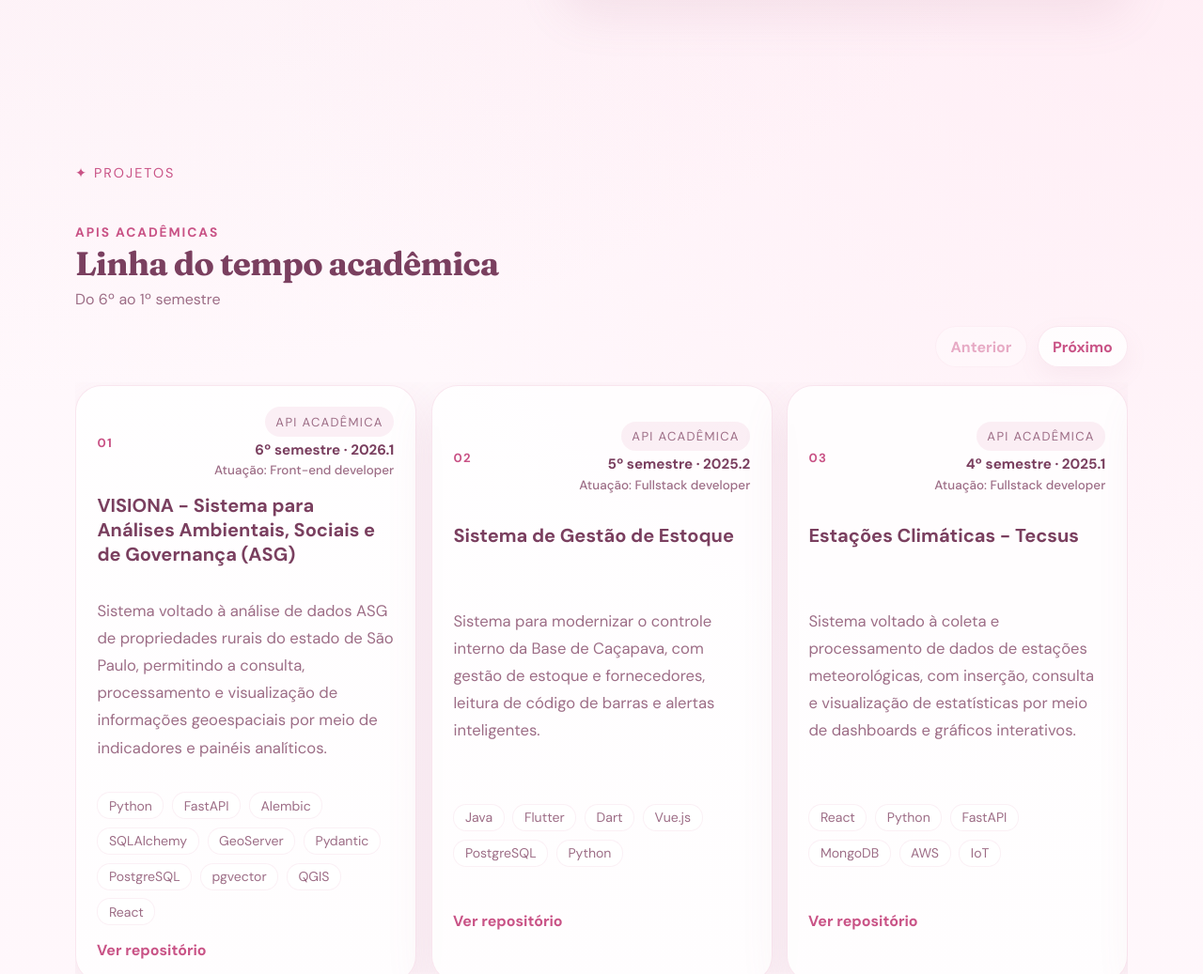
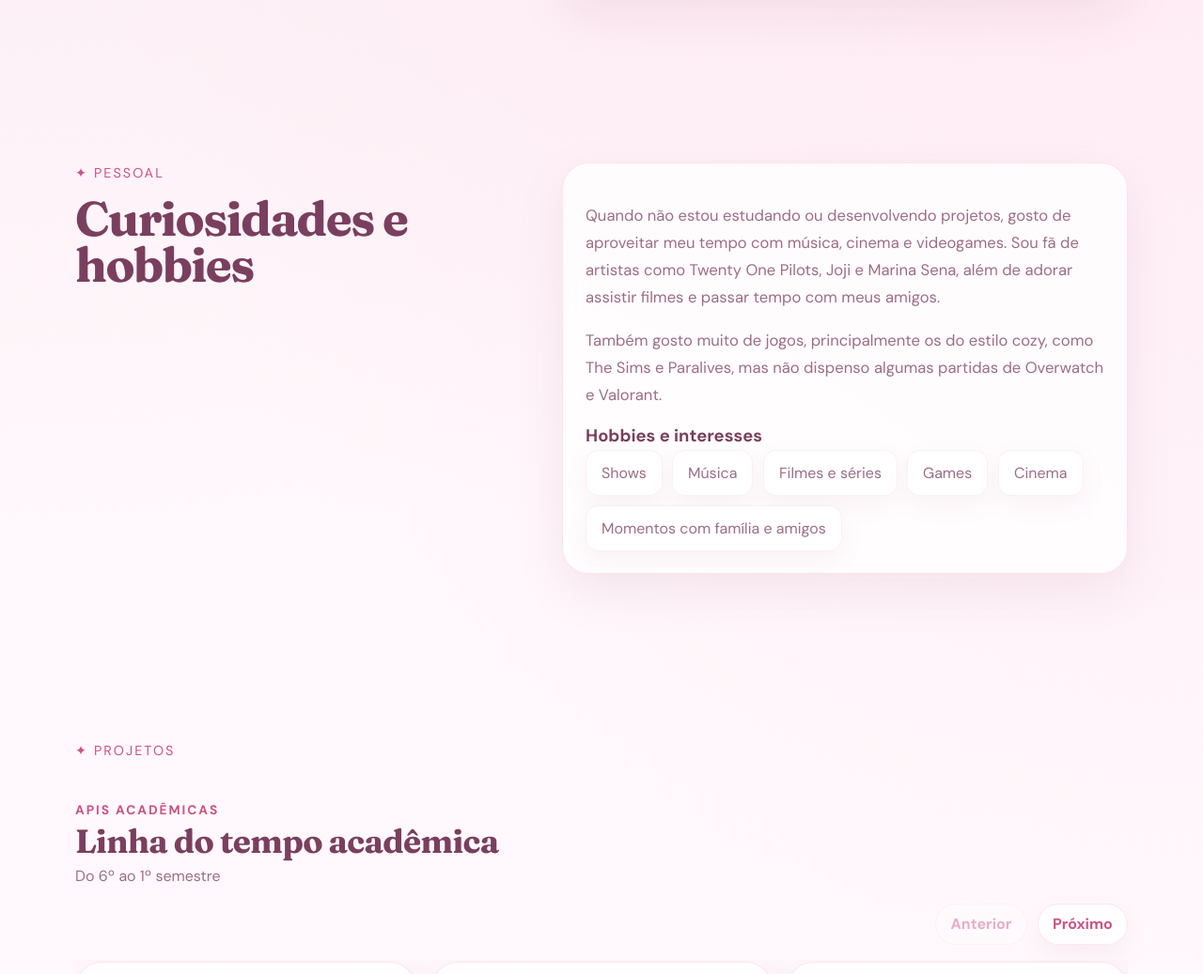
Before and after one commit to fatec-sjc-dsm-portfolio/ra1461392321019, a plain HTML site: page docs/index.html in a window 1280 px wide. Shown: the part 1134-2171 px from the top of the page at 94% size. Drawn offline with Linux system fonts and the light colour scheme.

Commit message:
feat: sobre mim adicional

```diff
--- a/docs/assets/css/styles.css
+++ b/docs/assets/css/styles.css
@@ -163,6 +163,14 @@ img {
 .section {
   padding: 5.5rem 0;
   position: relative;
+}
+
+.section--compact {
+  padding: 4rem 0;
+}
+
+.section--compact .container {
+  width: min(calc(100% - 2rem), 920px);
 }
 
 .hero {
@@ -399,6 +407,19 @@ img {
 
 .section-body p + p {
   margin-top: 1rem;
+}
+
+.personal-subtitle {
+  margin: 0;
+  font-size: 1.15rem;
+  margin-top: 0.4rem;
+}
+
+.personal-tags {
+  display: flex;
+  flex-wrap: wrap;
+  gap: 0.65rem;
+  margin-top: 0.2rem;
 }
 
 .project-grid {
--- a/docs/index.html
+++ b/docs/index.html
@@ -32,6 +32,7 @@
 
       <nav class="site-nav" id="primary-nav" aria-label="Navegação principal">
         <a href="#sobre">Sobre</a>
+        <a href="#pessoal">Pessoal</a>
         <a href="#projetos">Projetos</a>
         <a href="#formacao">Formação</a>
         <a href="#skills">Ferramentas</a>
@@ -51,11 +52,6 @@
             <a class="button button-primary" href="#contato">Entre em contato</a>
             <a class="button button-secondary" href="#projetos">Ver projetos</a>
           </div>
-          <ul class="hero-points" aria-label="Destaques profissionais">
-            <li>Fullstack com experiência em backend e frontend</li>
-            <li>Atuação com metodologias ágeis e trabalho em equipe</li>
-            <li>Interfaces mobile e desktop com foco em usabilidade</li>
-          </ul>
         </div>
 
         <aside class="hero-card" aria-label="Resumo rápido">
@@ -92,6 +88,30 @@
         <div class="section-body card">
           <p>Busco atuar como desenvolvedora fullstack em um ambiente colaborativo que valorize inovação, aprendizado contínuo e metodologias ágeis. Tenho facilidade para trabalhar em equipe, me adaptar a novos desafios e contribuir com qualidade e eficiência nas entregas.</p>
           <p>Minha experiência une backend, frontend e integração com APIs, sempre com atenção à usabilidade, organização visual e clareza na comunicação entre pessoas e código.</p>
+        </div>
+      </div>
+    </section>
+
+    <section class="section reveal" id="pessoal">
+      <div class="container section-grid">
+        <div class="section-heading">
+          <p class="section-kicker">✦ Pessoal</p>
+          <h2>Curiosidades e hobbies</h2>
+        </div>
+
+        <div class="section-body card">
+          <p>Quando não estou estudando ou desenvolvendo projetos, gosto de aproveitar meu tempo com música, cinema e videogames. Sou fã de artistas como Twenty One Pilots, Joji e Marina Sena, além de adorar assistir filmes e passar tempo com meus amigos.</p>
+          <p>Também gosto muito de jogos, principalmente os do estilo cozy, como The Sims e Paralives, mas não dispenso algumas partidas de Overwatch e Valorant.</p>
+
+          <h3 class="personal-subtitle">Hobbies e interesses</h3>
+          <div class="personal-tags" aria-label="Interesses pessoais">
+            <span class="skill-pill">Shows</span>
+            <span class="skill-pill">Música</span>
+            <span class="skill-pill">Filmes e séries</span>
+            <span class="skill-pill">Games</span>
+            <span class="skill-pill">Cinema</span>
+            <span class="skill-pill">Momentos com família e amigos</span>
+          </div>
         </div>
       </div>
     </section>
```
